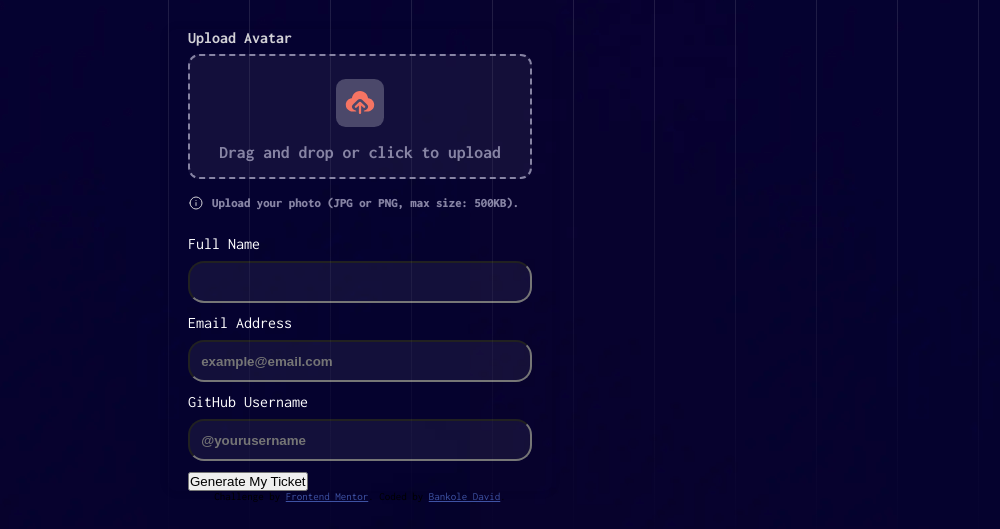
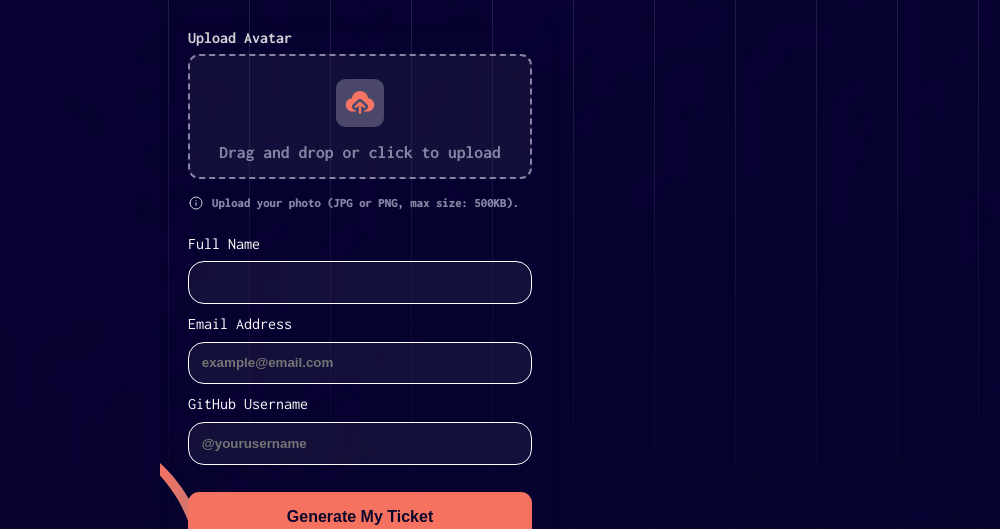
Before and after one commit to BANKOLEDO/conference-ticket-generator, a plain HTML site: page index.html in a window 1280 px wide. Shown: the part 210-739 px from the top of the page, without its empty margins (280-1280 px from the left). Drawn offline with Linux system fonts and the light colour scheme.

Commit message:
fixed bugs

```diff
--- a/index.html
+++ b/index.html
@@ -45,7 +45,10 @@
         <label for="github-username" class="github-username-label input-label">GitHub Username</label>
       <input type="text" id="github-username" class="input-box" placeholder="@yourusername">
       </div>
-      <button id="generate-ticket">Generate My Ticket</button>
+      <img src="./assets/images/pattern-squiggly-line-bottom-mobile-tablet.svg" alt="pattern-s-bottom" class="pattern-s-bottom">
+      <div class="btn-container">
+        <button id="generate-ticket-btn">Generate My Ticket</button>
+      </div>
       </form>
   </div>
 
--- a/styles/mobile.css
+++ b/styles/mobile.css
@@ -18,12 +18,12 @@
     --gradient-text: linear-gradient(to right, hsl(7, 86%, 67%), hsl(0, 0%, 100%));
 }
 
-#entire-page {
+body {
     font-family: Inconsolata;
-    min-height: 120rem;
+    min-height: 100vh;
     min-width: 100vw;
-    background-repeat: no-repeat;
-    background: url(../assets/images/background-mobile.png);
+    background: url(../assets/images/background-mobile.png) no-repeat;
+    background-size: cover;
     display: flex;
     flex-direction: column;
     align-items: center;
@@ -73,6 +73,7 @@
 }
 
 .form-container {
+    position: relative;
     color: white;
     padding: 0 20px;
     border-radius: 8px;
@@ -158,8 +159,9 @@
 }
 
 .input-box {
-    padding: 0.7rem;
+    padding: 0.8rem;
     margin: 0 0 0.7rem 0;
+    border: 1px solid var(--neutral-0);
     border-radius: 1rem;
     color: var(--neutral-500);
     font-weight: 900;
@@ -167,8 +169,36 @@
     cursor: pointer;
 }
 
+.btn-container {
+    display: flex;
+    align-items: center;
+}
+
+#generate-ticket-btn {
+    position: relative;
+    width: 100%;
+    font-size: 1rem;
+    font-weight: 700;
+    margin: 1rem 0;
+    border: none;
+    border-radius: 0.7rem;
+    color: var(--neutral-900);
+    background: var(--orange-500);
+    z-index: 2;
+    padding: 1rem;
+}
+
+.pattern-s-bottom {
+    position: absolute;
+    width: 17rem;
+    height: 17rem;
+    left: -0.5rem;
+    bottom: -8rem;
+    z-index: 1;
+}
 
 .attribution {
+    color: white;
     font-size: 11px;
     text-align: center; }
 .attribution a { color: hsl(228, 45%, 44%); }
```
